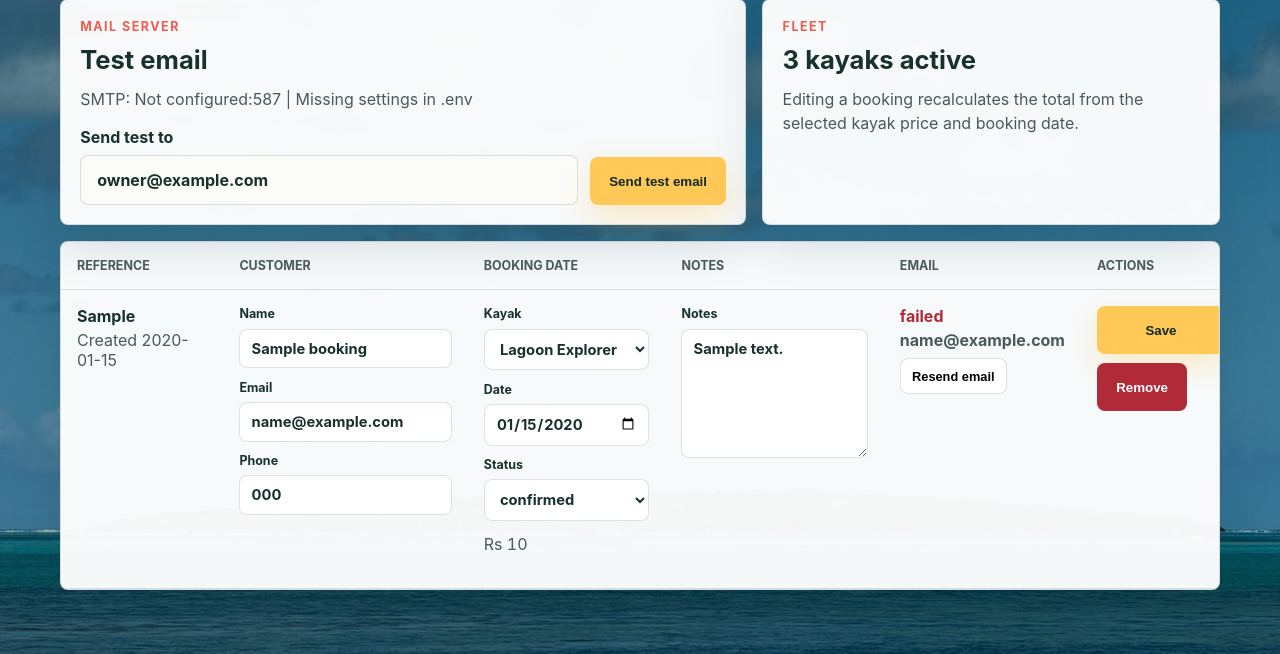
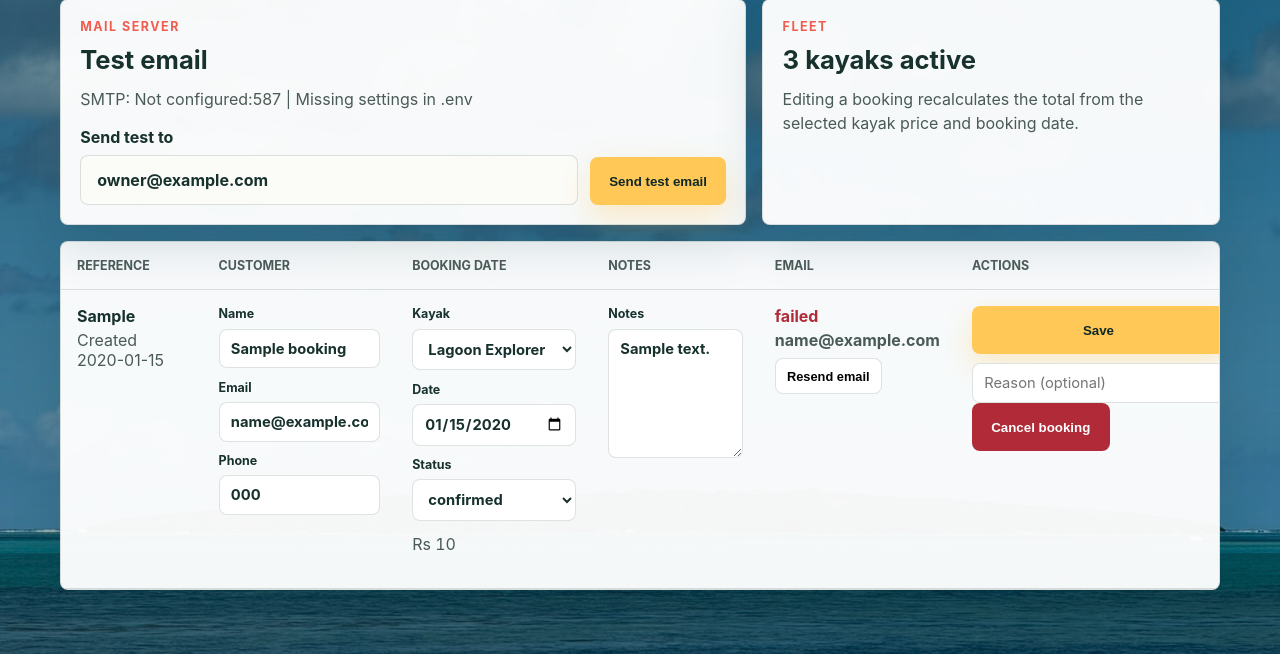
Before and after one commit to Hewish8/rental-platform, a Flask app: page /admin in a window 1280 px wide. Shown: the part 247-901 px from the top of the page. Run offline with Flask 3, Linux system fonts and the light colour scheme; the visitor is signed in with stand-in values (Sample User, id 1); data comes from the database, SQL or seed files in the repository; tables that the repository leaves empty hold one stand-in row (values such as "Sample post"); parts of the project's set-up code (start-up, migrations or seed data) failed here and were passed over.

Commit message:
T23: booking lifecycle schema; cancel replaces hard delete
Adds party_size, source, expected_return, checked_out_at,
checked_in_at, cancelled_reason columns and widens status to
confirmed/on_water/returned/cancelled/no_show. Availability now blocks
on any status that occupies the kayak; cancelled and no-show free the
dates. The delete route is gone - bookings are cancelled with a
recorded reason instead.

Co-Authored-By: Claude Fable 5 <noreply@anthropic.com>

```diff
--- a/app.py
+++ b/app.py
@@ -218,6 +218,12 @@ def migrate_db(db):
         "total_price": "ALTER TABLE bookings ADD COLUMN total_price INTEGER",
         "email_status": "ALTER TABLE bookings ADD COLUMN email_status TEXT NOT NULL DEFAULT 'pending'",
         "email_error": "ALTER TABLE bookings ADD COLUMN email_error TEXT",
+        "party_size": "ALTER TABLE bookings ADD COLUMN party_size INTEGER NOT NULL DEFAULT 1",
+        "source": "ALTER TABLE bookings ADD COLUMN source TEXT NOT NULL DEFAULT 'online'",
+        "expected_return": "ALTER TABLE bookings ADD COLUMN expected_return TEXT",
+        "checked_out_at": "ALTER TABLE bookings ADD COLUMN checked_out_at TEXT",
+        "checked_in_at": "ALTER TABLE bookings ADD COLUMN checked_in_at TEXT",
+        "cancelled_reason": "ALTER TABLE bookings ADD COLUMN cancelled_reason TEXT",
     }
     for column, statement in migrations.items():
         if column not in columns:
@@ -258,6 +264,11 @@ def display_booking_date(booking):
     return f"{booking['start_date']} to {booking['end_date']}"
 
 
+# Statuses that occupy the kayak for their dates. Cancelled and no-show
+# bookings free the dates again.
+BLOCKING_STATUSES = ("confirmed", "on_water", "returned")
+
+
 def date_range_is_available(db, kayak_id, start_date, end_date, exclude_booking_id=None):
     params = [kayak_id, end_date.isoformat(), start_date.isoformat()]
     exclude_clause = ""
@@ -269,7 +280,7 @@ def date_range_is_available(db, kayak_id, start_date, end_date, exclude_booking_
         f"""
         SELECT 1 FROM bookings
         WHERE kayak_id = ?
-          AND status = 'confirmed'
+          AND status IN ('confirmed', 'on_water', 'returned')
           AND start_date <= ?
           AND end_date >= ?
           {exclude_clause}
@@ -289,7 +300,7 @@ def booked_dates(db, kayak_id, start, end):
         """
         SELECT start_date, end_date FROM bookings
         WHERE kayak_id = ?
-          AND status = 'confirmed'
+          AND status IN ('confirmed', 'on_water', 'returned')
           AND start_date <= ?
           AND end_date >= ?
         """,
@@ -812,11 +823,20 @@ def admin_update_booking(booking_id):
 
 
 @admin_required
-def admin_delete_booking(booking_id):
+def admin_cancel_booking(booking_id):
     db = get_db()
-    db.execute("DELETE FROM bookings WHERE id = ?", (booking_id,))
+    booking = db.execute("SELECT * FROM bookings WHERE id = ?", (booking_id,)).fetchone()
+    if booking is None:
+        flash("Booking not found.", "error")
+        return redirect(url_for("admin"))
+    reason = request.form.get("reason", "").strip() or "No reason recorded"
+    status = "no_show" if request.form.get("kind") == "no_show" else "cancelled"
+    db.execute(
+        "UPDATE bookings SET status = ?, cancelled_reason = ? WHERE id = ?",
+        (status, reason, booking_id),
+    )
     db.commit()
-    flash("Booking removed. The dates are available again.", "success")
+    flash(f"Booking {booking['booking_reference']} marked {status.replace('_', '-')}. The dates are available again.", "success")
     return redirect(url_for("admin"))
 
 
@@ -910,7 +930,7 @@ def create_app(config_overrides=None):
         "/admin/bookings/<int:booking_id>/update", "admin_update_booking", admin_update_booking, methods=["POST"]
     )
     app.add_url_rule(
-        "/admin/bookings/<int:booking_id>/delete", "admin_delete_booking", admin_delete_booking, methods=["POST"]
+        "/admin/bookings/<int:booking_id>/cancel", "admin_cancel_booking", admin_cancel_booking, methods=["POST"]
     )
     app.add_url_rule(
         "/admin/bookings/<int:booking_id>/resend-email", "admin_resend_email", admin_resend_email, methods=["POST"]
--- a/templates/admin.html
+++ b/templates/admin.html
@@ -102,8 +102,9 @@
                 <label form="booking-{{ booking.id }}-update">
                   Status
                   <select name="status" form="booking-{{ booking.id }}-update">
-                    <option value="confirmed" {% if booking.status == 'confirmed' %}selected{% endif %}>confirmed</option>
-                    <option value="cancelled" {% if booking.status == 'cancelled' %}selected{% endif %}>cancelled</option>
+                    {% for status in ['confirmed', 'on_water', 'returned', 'cancelled', 'no_show'] %}
+                      <option value="{{ status }}" {% if booking.status == status %}selected{% endif %}>{{ status.replace('_', ' ') }}</option>
+                    {% endfor %}
                   </select>
                 </label>
                 <p class="admin-total">Rs {{ booking.total_price or '-' }}</p>
@@ -125,9 +126,10 @@
               <td>
                 <div class="admin-actions">
                   <button class="button primary" type="submit" form="booking-{{ booking.id }}-update">Save</button>
-                  <form method="post" action="{{ url_for('admin_delete_booking', booking_id=booking.id) }}">
+                  <form method="post" action="{{ url_for('admin_cancel_booking', booking_id=booking.id) }}" onsubmit="return confirm('Cancel this booking? The dates become available again.')">
                     <input type="hidden" name="_csrf" value="{{ csrf_token() }}">
-                    <button class="button danger" type="submit" onclick="return confirm('Remove this booking?')">Remove</button>
+                    <input name="reason" placeholder="Reason (optional)">
+                    <button class="button danger" type="submit">Cancel booking</button>
                   </form>
                 </div>
               </td>
```
Also changed, not shown: tests/test_app.py (+17 -1 lines).
